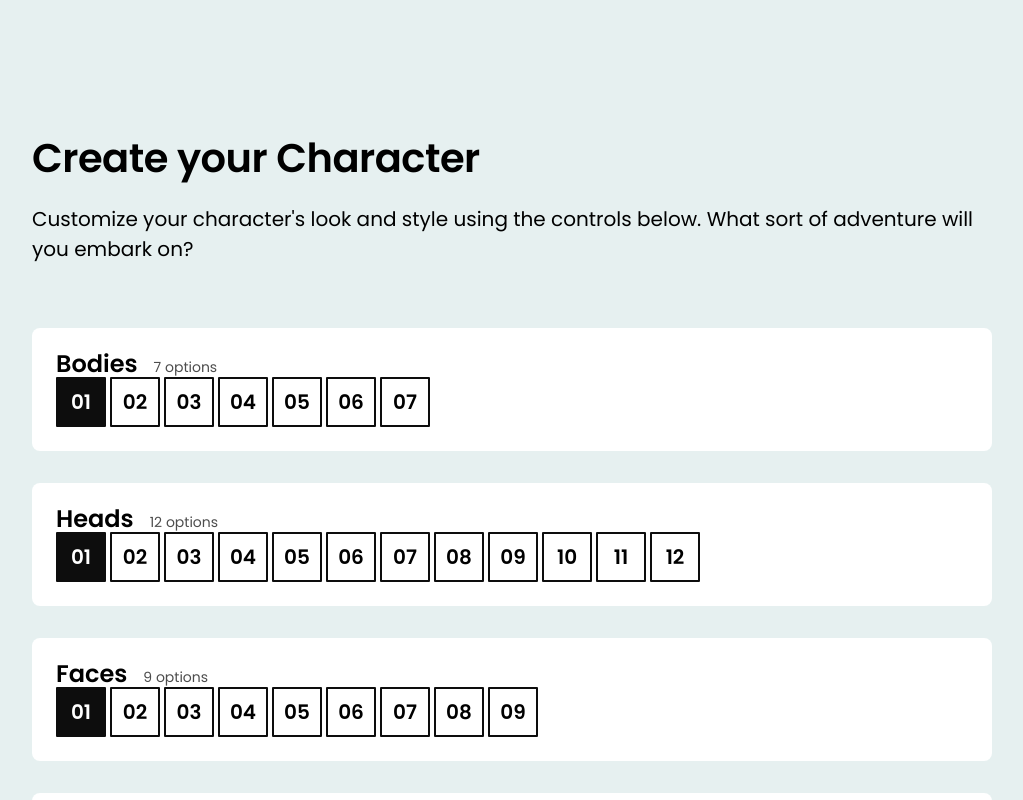
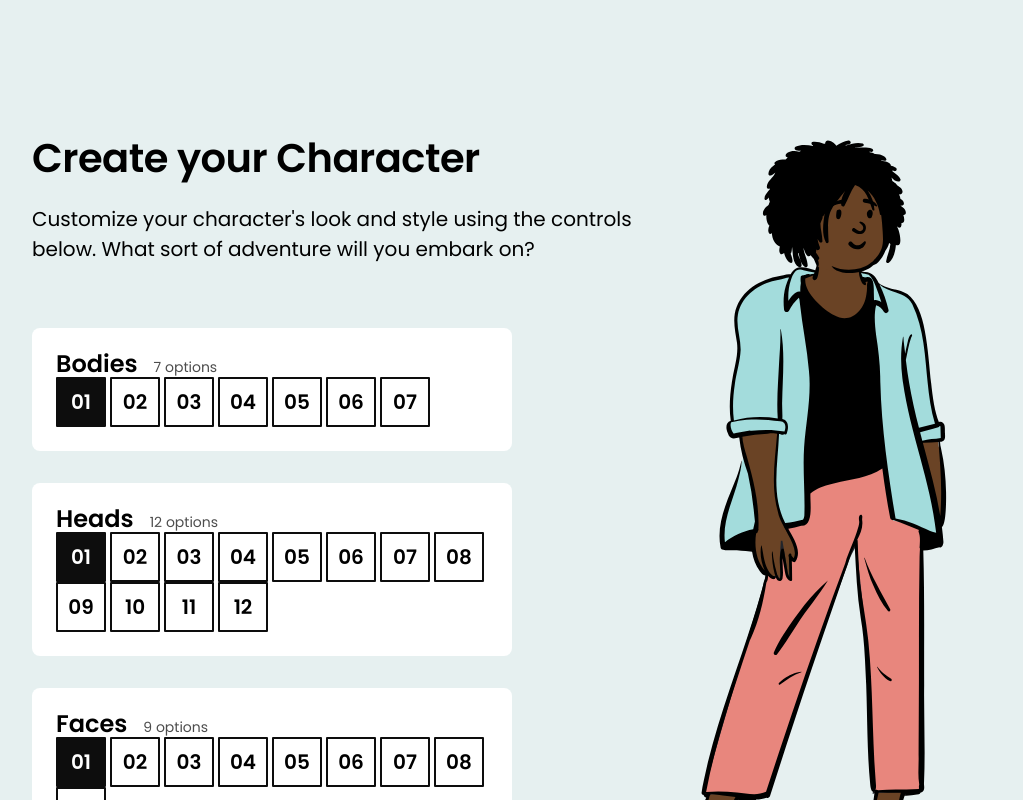
Before and after one commit to wdsrocha/css-for-js-workshops, a React (Create React App) app in the folder 02-rendering-logic-ii/: page / in a window 1280 px wide. Shown: the top 800 px of the page, without its empty margins (128-1151 px from the left). Built offline with nearby package versions, Linux system fonts and the light colour scheme.

Commit message:
Conclude exercise 02 from module 02

```diff
--- a/02-rendering-logic-ii/src/components/Character/Character.module.css
+++ b/02-rendering-logic-ii/src/components/Character/Character.module.css
@@ -1,4 +1,8 @@
 .character {
   /* Fill the available container height */
   height: 100%;
+  min-height: 500px;
+  position: fixed;
+  top: 128px;
+  left: 60%;
 }
--- a/02-rendering-logic-ii/src/components/CharacterEditor/CharacterEditor.module.css
+++ b/02-rendering-logic-ii/src/components/CharacterEditor/CharacterEditor.module.css
@@ -8,6 +8,7 @@
 
 .header {
   padding-bottom: 64px;
+  width: 65%;
 }
 
 .title {
@@ -27,4 +28,5 @@
 }
 
 .controlColumn {
+  width: 50%;
 }
```
